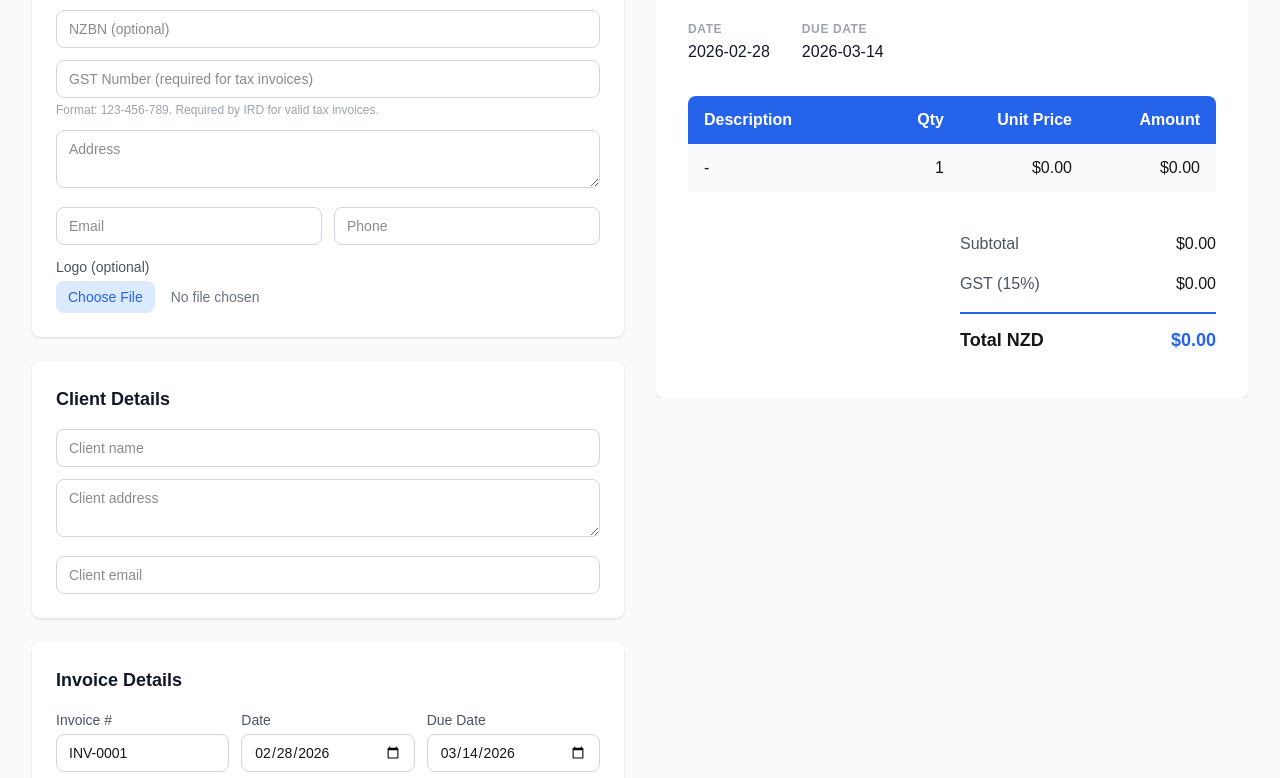
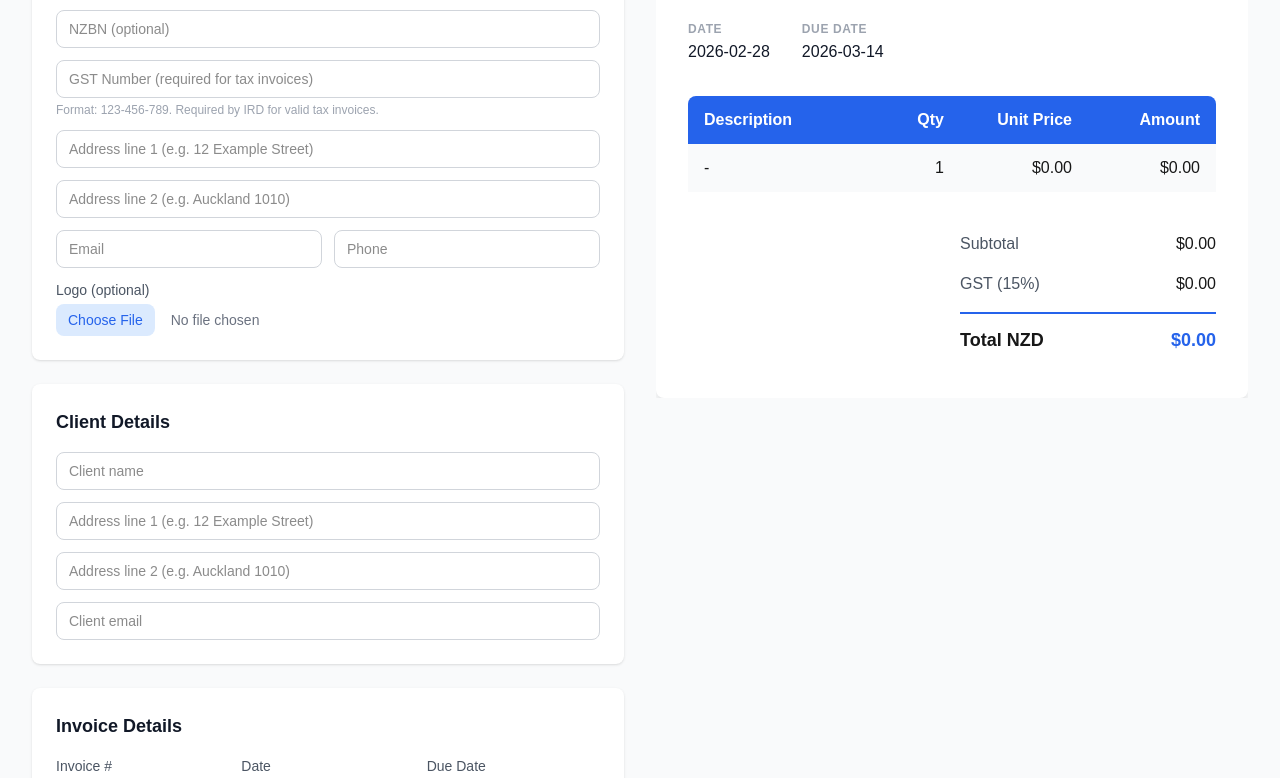
Before and after one commit to goodjonte/nz-invoice, a Next.js app: page / in a window 1280 px wide. Shown: the part 459-1237 px from the top of the page. Built offline with nearby package versions, Linux system fonts and the light colour scheme.

Commit message:
Split address into line 1 and line 2 for business and client

```diff
--- a/app/components/templates/ClassicTemplate.tsx
+++ b/app/components/templates/ClassicTemplate.tsx
@@ -29,7 +29,7 @@ export default function ClassicTemplate({ invoice }: { invoice: InvoiceData }) {
           <p className="text-sm text-gray-500 mt-1">NZBN: {businessDetails.nzbn}</p>
         )}
         <p className="text-sm text-gray-600 mt-1 whitespace-pre-line">
-          {businessDetails.address}
+          {businessDetails.addressLine1}{businessDetails.addressLine2 && <><br />{businessDetails.addressLine2}</>}
         </p>
         {businessDetails.email && (
           <p className="text-sm text-gray-600">{businessDetails.email}</p>
@@ -52,7 +52,7 @@ export default function ClassicTemplate({ invoice }: { invoice: InvoiceData }) {
           </h3>
           <p className="font-medium">{clientDetails.name || "Client Name"}</p>
           <p className="text-sm text-gray-600 whitespace-pre-line">
-            {clientDetails.address}
+            {clientDetails.addressLine1}{clientDetails.addressLine2 && <><br />{clientDetails.addressLine2}</>}
           </p>
           {clientDetails.email && (
             <p className="text-sm text-gray-600">{clientDetails.email}</p>
--- a/app/components/templates/MinimalTemplate.tsx
+++ b/app/components/templates/MinimalTemplate.tsx
@@ -45,7 +45,7 @@ export default function MinimalTemplate({ invoice }: { invoice: InvoiceData }) {
             From
           </p>
           <p className="text-gray-700 whitespace-pre-line">
-            {businessDetails.address}
+            {businessDetails.addressLine1}{businessDetails.addressLine2 && <><br />{businessDetails.addressLine2}</>}
           </p>
           {businessDetails.email && (
             <p className="text-gray-500">{businessDetails.email}</p>
@@ -60,7 +60,7 @@ export default function MinimalTemplate({ invoice }: { invoice: InvoiceData }) {
           </p>
           <p className="text-gray-900">{clientDetails.name || "Client Name"}</p>
           <p className="text-gray-700 whitespace-pre-line">
-            {clientDetails.address}
+            {clientDetails.addressLine1}{clientDetails.addressLine2 && <><br />{clientDetails.addressLine2}</>}
           </p>
           {clientDetails.email && (
             <p className="text-gray-500">{clientDetails.email}</p>
--- a/app/components/templates/ModernTemplate.tsx
+++ b/app/components/templates/ModernTemplate.tsx
@@ -46,7 +46,7 @@ export default function ModernTemplate({ invoice }: { invoice: InvoiceData }) {
           </h3>
           <p className="text-gray-900 font-medium">{businessDetails.name}</p>
           <p className="text-gray-600 text-sm whitespace-pre-line">
-            {businessDetails.address}
+            {businessDetails.addressLine1}{businessDetails.addressLine2 && <><br />{businessDetails.addressLine2}</>}
           </p>
           {businessDetails.email && (
             <p className="text-gray-600 text-sm">{businessDetails.email}</p>
@@ -63,7 +63,7 @@ export default function ModernTemplate({ invoice }: { invoice: InvoiceData }) {
             {clientDetails.name || "Client Name"}
           </p>
           <p className="text-gray-600 text-sm whitespace-pre-line">
-            {clientDetails.address}
+            {clientDetails.addressLine1}{clientDetails.addressLine2 && <><br />{clientDetails.addressLine2}</>}
           </p>
           {clientDetails.email && (
             <p className="text-gray-600 text-sm">{clientDetails.email}</p>
--- a/app/page.tsx
+++ b/app/page.tsx
@@ -120,11 +120,18 @@ export default function Home() {
                 />
                 <p className="text-xs text-gray-400 mt-1">Format: 123-456-789. Required by IRD for valid tax invoices.</p>
               </div>
-              <textarea
-                placeholder="Address"
-                value={invoice.businessDetails.address}
-                onChange={(e) => updateBusiness({ address: e.target.value })}
-                rows={2}
+              <input
+                type="text"
+                placeholder="Address line 1 (e.g. 12 Example Street)"
+                value={invoice.businessDetails.addressLine1}
+                onChange={(e) => updateBusiness({ addressLine1: e.target.value })}
+                className="w-full border border-gray-300 rounded-lg px-3 py-2 text-sm focus:outline-none focus:ring-2 focus:ring-primary focus:border-transparent"
+              />
+              <input
+                type="text"
+                placeholder="Address line 2 (e.g. Auckland 1010)"
+                value={invoice.businessDetails.addressLine2}
+                onChange={(e) => updateBusiness({ addressLine2: e.target.value })}
                 className="w-full border border-gray-300 rounded-lg px-3 py-2 text-sm focus:outline-none focus:ring-2 focus:ring-primary focus:border-transparent"
               />
               <div className="grid grid-cols-2 gap-3">
@@ -178,11 +185,18 @@ export default function Home() {
                 onChange={(e) => updateClient({ name: e.target.value })}
                 className="w-full border border-gray-300 rounded-lg px-3 py-2 text-sm focus:outline-none focus:ring-2 focus:ring-primary focus:border-transparent"
               />
-              <textarea
-                placeholder="Client address"
-                value={invoice.clientDetails.address}
-                onChange={(e) => updateClient({ address: e.target.value })}
-                rows={2}
+              <input
+                type="text"
+                placeholder="Address line 1 (e.g. 12 Example Street)"
+                value={invoice.clientDetails.addressLine1}
+                onChange={(e) => updateClient({ addressLine1: e.target.value })}
+                className="w-full border border-gray-300 rounded-lg px-3 py-2 text-sm focus:outline-none focus:ring-2 focus:ring-primary focus:border-transparent"
+              />
+              <input
+                type="text"
+                placeholder="Address line 2 (e.g. Auckland 1010)"
+                value={invoice.clientDetails.addressLine2}
+                onChange={(e) => updateClient({ addressLine2: e.target.value })}
                 className="w-full border border-gray-300 rounded-lg px-3 py-2 text-sm focus:outline-none focus:ring-2 focus:ring-primary focus:border-transparent"
               />
               <input
--- a/app/types.ts
+++ b/app/types.ts
@@ -9,7 +9,8 @@ export interface BusinessDetails {
   name: string;
   nzbn: string;
   gstNumber: string;
-  address: string;
+  addressLine1: string;
+  addressLine2: string;
   email: string;
   phone: string;
   logo: string;
@@ -17,7 +18,8 @@ export interface BusinessDetails {
 
 export interface ClientDetails {
   name: string;
-  address: string;
+  addressLine1: string;
+  addressLine2: string;
   email: string;
 }
 
@@ -38,7 +40,8 @@ export const defaultBusinessDetails: BusinessDetails = {
   name: "",
   nzbn: "",
   gstNumber: "",
-  address: "",
+  addressLine1: "",
+  addressLine2: "",
   email: "",
   phone: "",
   logo: "",
@@ -46,7 +49,8 @@ export const defaultBusinessDetails: BusinessDetails = {
 
 export const defaultClientDetails: ClientDetails = {
   name: "",
-  address: "",
+  addressLine1: "",
+  addressLine2: "",
   email: "",
 };
 
```
